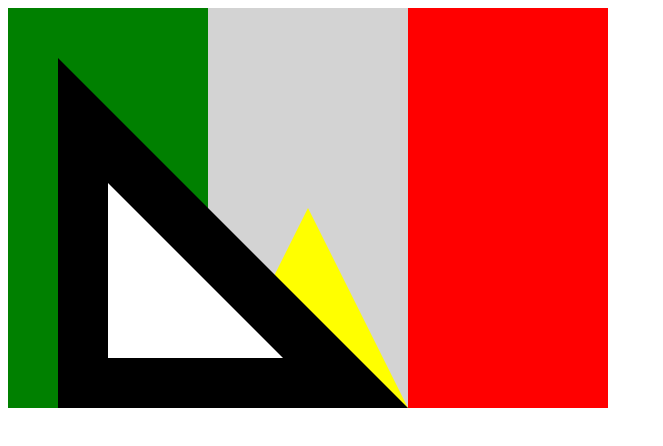
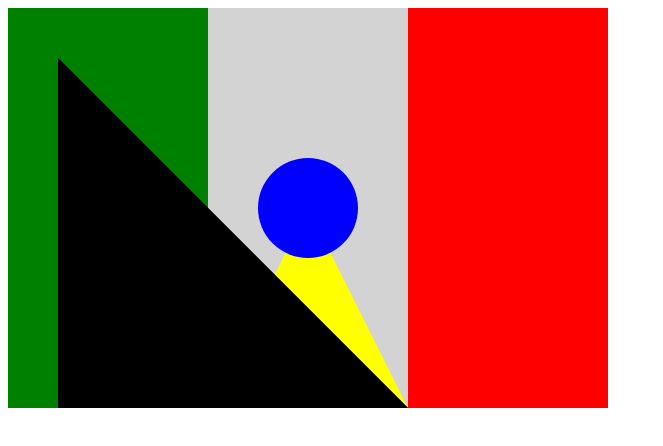
Before and after one commit to renatamontanhana/logica_JS, a plain HTML site: page programa.html in a window 1280 px wide. Shown: the whole page, without its empty margins (0-663 px from the left). Drawn offline with Linux system fonts and the light colour scheme.

Commit message:
Add files via upload

```diff
--- a/programa.html
+++ b/programa.html
@@ -28,23 +28,34 @@
     pincel.lineTo(400, 400);
     pincel.fill();
 
+    pincel.fillStyle = "blue";
+    pincel.beginPath();
+    pincel.arc(300, 200, 50, 0, 2 * 3.14);
+    pincel.fill();
+
     var tela = document.querySelector("canvas");
     var pincel = tela.getContext("2d");
+    pincel.fillStyle = "black";
+    pincel.beginPath();
+    pincel.moveTo(50, 50);
+    pincel.lineTo(50, 400);
+    pincel.lineTo(400, 400);
+    pincel.fill();
 
-    function desenhaEsquadro(xa, ya, xc, yc, cor) {
-      pincel.fillStyle = cor;
-      pincel.beginPath();
-      pincel.moveTo(xa, ya);
-      pincel.lineTo(xa, yc);
-      pincel.lineTo(xc, yc);
-      pincel.fill();
-      pincel.fillStyle = "white";
-      pincel.beginPath();
-      pincel.moveTo((6 * xa + xc) / 7, (9 * ya + 5 * yc) / 14);
-      pincel.lineTo((6 * xa + xc) / 7, (ya + 6 * yc) / 7);
-      pincel.lineTo((5 * xa + 9 * xc) / 14, (ya + 6 * yc) / 7);
-      pincel.fill();
-    }
-    desenhaEsquadro(50, 50, 400, 400, "black");
+    pincel.fillStyle = "white";
+    pincel.beginPath();
+    pincel.moveTo(100, 175);
+    pincel.lineTo(100, 350);
+    pincel.lineTo(275, 350);
+    pincel.fill();
+
+    var tela = document.querySelector("canvas");
+    var pincel = tela.getContext("2d");
+    pincel.fillStyle = "black";
+    pincel.beginPath();
+    pincel.moveTo(50, 50);
+    pincel.lineTo(50, 400);
+    pincel.lineTo(400, 400);
+    pincel.fill();
   </script>
 </html>
```
Also changed, not shown: bandeira.html (added, +35 -0 lines), creeper.html (added, +29 -0 lines), programa2.html (added, +32 -0 lines).
